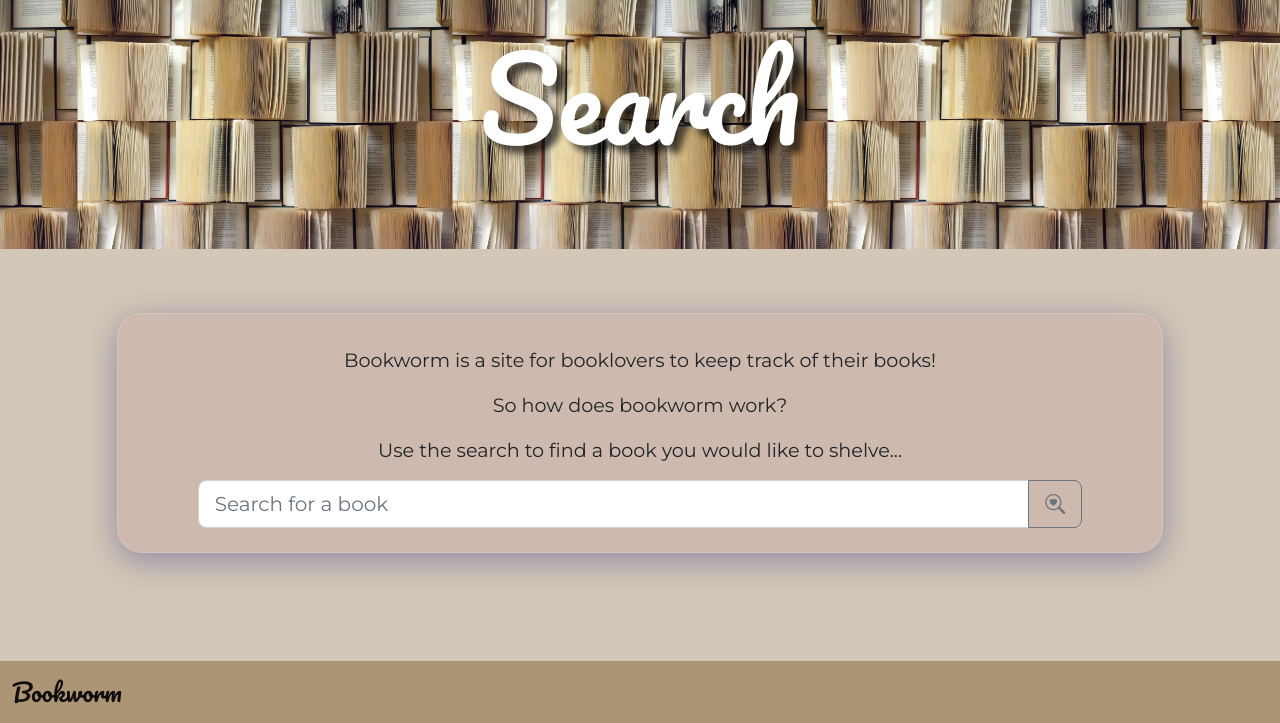
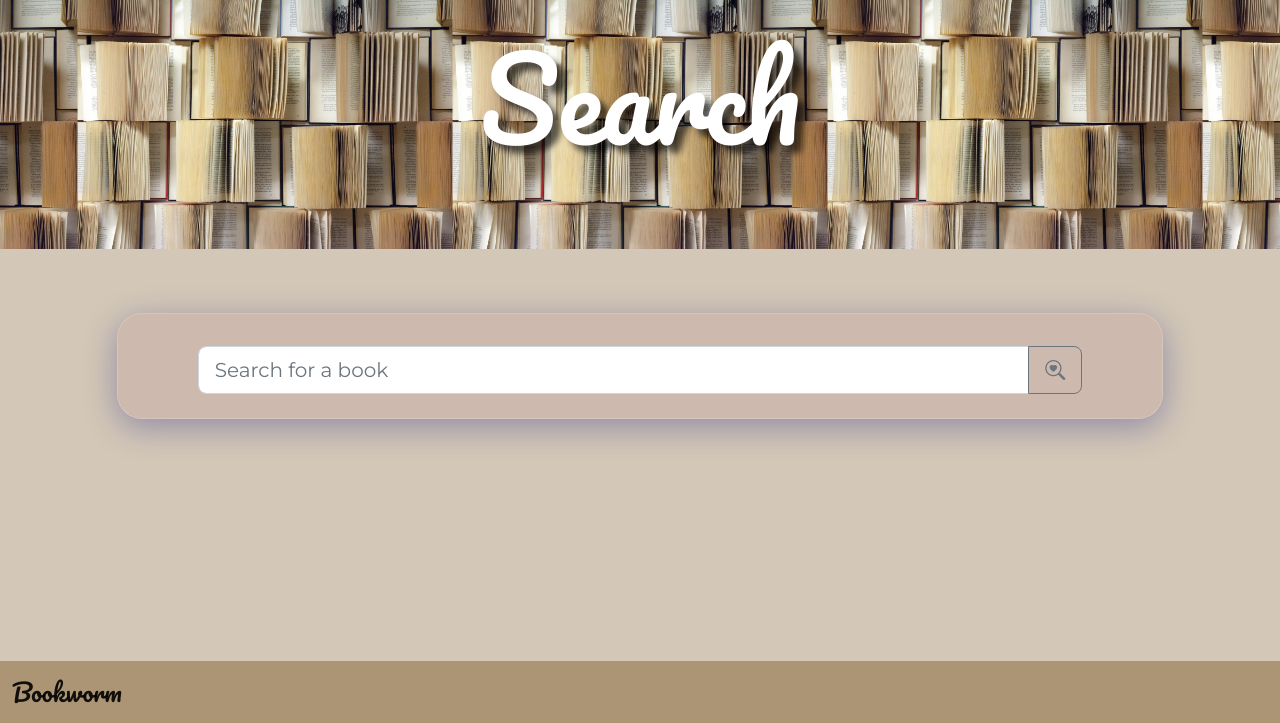
Before and after one commit to kera-cudmore/BookWorm, a Flask app: page /search in a window 1280 px wide. Shown: the part 77-800 px from the top of the page. Run offline with Flask 2, Linux system fonts and the light colour scheme; some libraries are stand-ins or nearby versions.

Commit message:
removed text above search bar

```diff
--- a/bookworm/templates/search.html
+++ b/bookworm/templates/search.html
@@ -13,10 +13,6 @@
 
     <div class="col-10 mx-auto mb-5 card panel">
         <div class="col-12 text-center">
-            <p>Bookworm is a site for booklovers to keep track of their books!
-            </p>
-            <p>So how does bookworm work?</p>
-            <p>Use the search to find a book you would like to shelve...</p>
 
             <!-- Google Books Search -->
 
@@ -35,10 +31,10 @@
             <div>
                 <!-- Jinja for loop to go here to iterate over the results from the api request and display
                 the book title, author, description and thumbnail together with a button to add review-->
-                <div class="row row-cols-1 row-cols-md-2 row-cols-lg-4 g-4">
+                <div class="row row-cols-1 row-cols-md-2 row-cols-lg-3 g-4">
                     <!-- Put for loop here -->
                     {% for result in results %}
-                    <div class="col">
+                    <div class="col mt-5">
                       <div class="card h-100">
                         <img src="{{ result.volumeInfo.imageLinks.thumbnail }}" class="card-img-top" alt="..."><!-- book thumbnail here-->
                         <div class="card-body">
```
